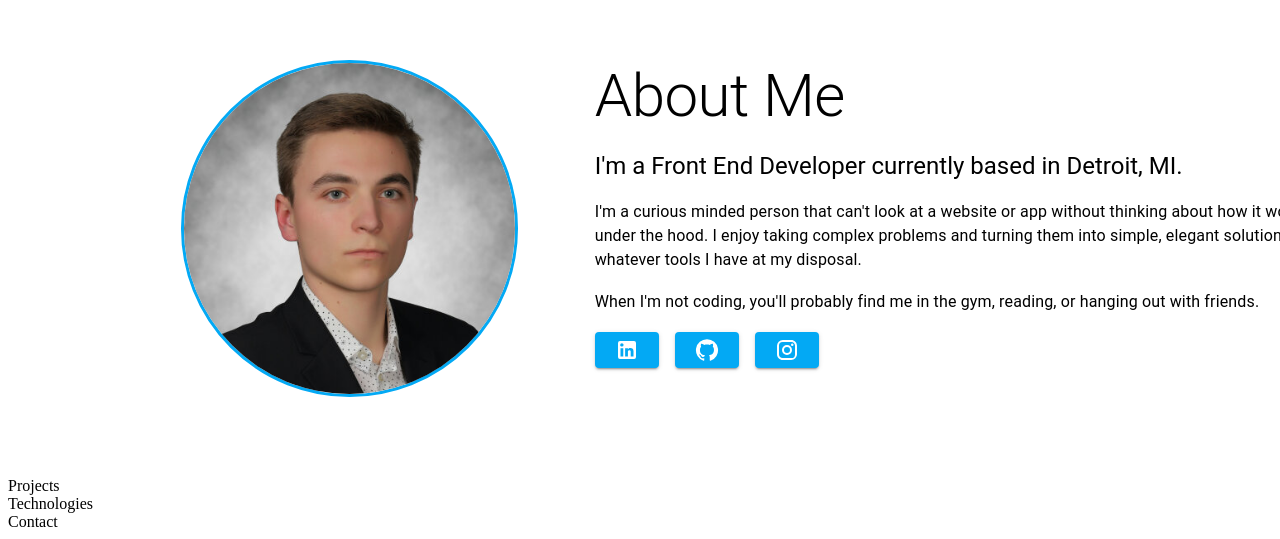
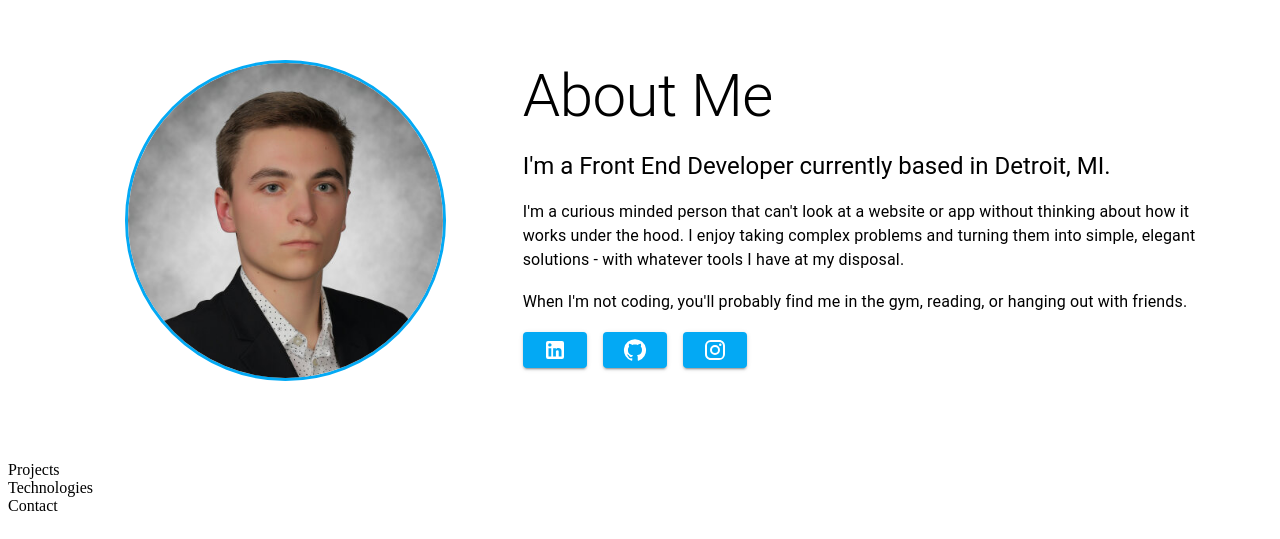
Before and after one commit to couvq/Portfolio-Site-V.2, a React (Create React App) app in the folder portfolio-site-v2/: page / in a window 1280 px wide. Shown: the part 1140-1679 px from the top of the page. Built offline with nearby package versions, Linux system fonts and the light colour scheme.

Commit message:
removed container and fixed weird layout issue

```diff
--- a/portfolio-site-v2/src/components/About/About.js
+++ b/portfolio-site-v2/src/components/About/About.js
@@ -1,5 +1,5 @@
 import React from "react";
-import { Container, Grid } from "@mui/material";
+import { Grid } from "@mui/material";
 import AboutImage from "./AboutImage";
 import AboutText from "./AboutText";
 import { Box } from "@mui/system";
@@ -7,7 +7,6 @@ import { Box } from "@mui/system";
 const About = () => {
   return (
     <div id="About" style={{width: '100%', height: 'auto', display: 'flex', justifyContent: 'center', alignItems: 'center' }}>
-      <Container>
         <Grid container spacing={10} justify="center" margin="5rem 2.5rem">
           <Grid item sm={12} md={4} >
             <Box display="flex" justifyContent="center" alignItems="center">
@@ -15,10 +14,9 @@ const About = () => {
             </Box>
           </Grid>
           <Grid item sm={12} md={8}>
-            <AboutText />
+            <AboutText / >
           </Grid>
         </Grid>
-      </Container>
     </div>
   );
 };
```
